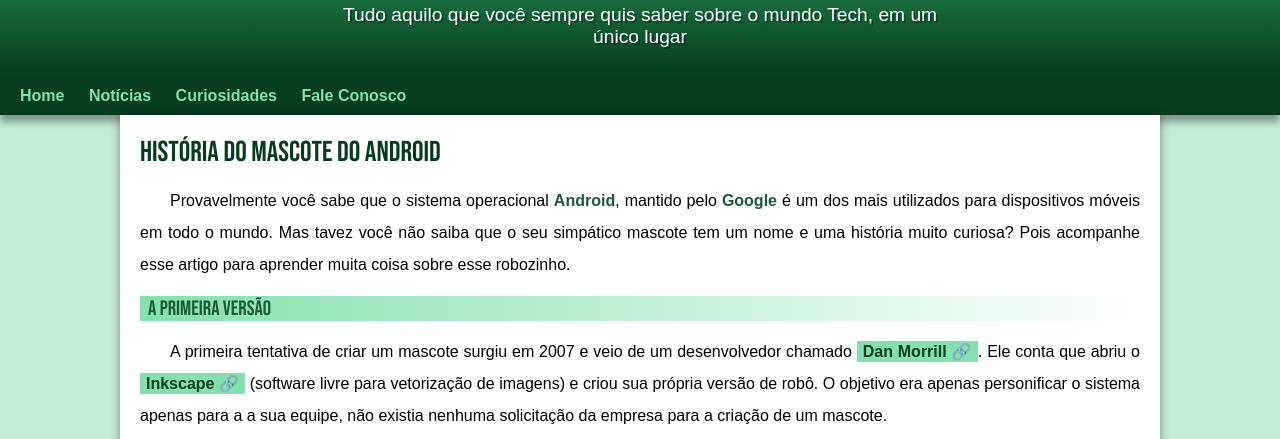
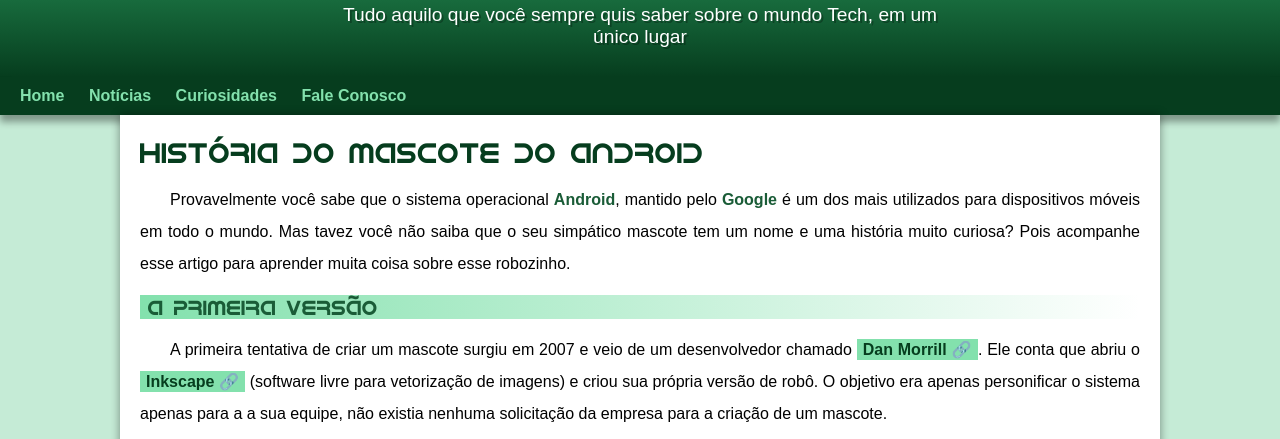
Before and after one commit to vitorbisp0/projeto-android, a plain HTML site: page index.html in a window 1280 px wide. Shown: the part 103-542 px from the top of the page. Drawn offline with Linux system fonts and the light colour scheme; the site is published under a folder, as on GitHub Pages, so addresses that start at the root find nothing.

Commit message:
Update style.css

```diff
--- a/estilo/style.css
+++ b/estilo/style.css
@@ -4,7 +4,7 @@
 
 @font-face {
   font-family: 'Android';
-  src: url('/fontes/idroid.otf') format('opentype');
+  src: url('../fontes/idroid.otf') format('opentype');
   font-weight: normal;
 }
 
```
